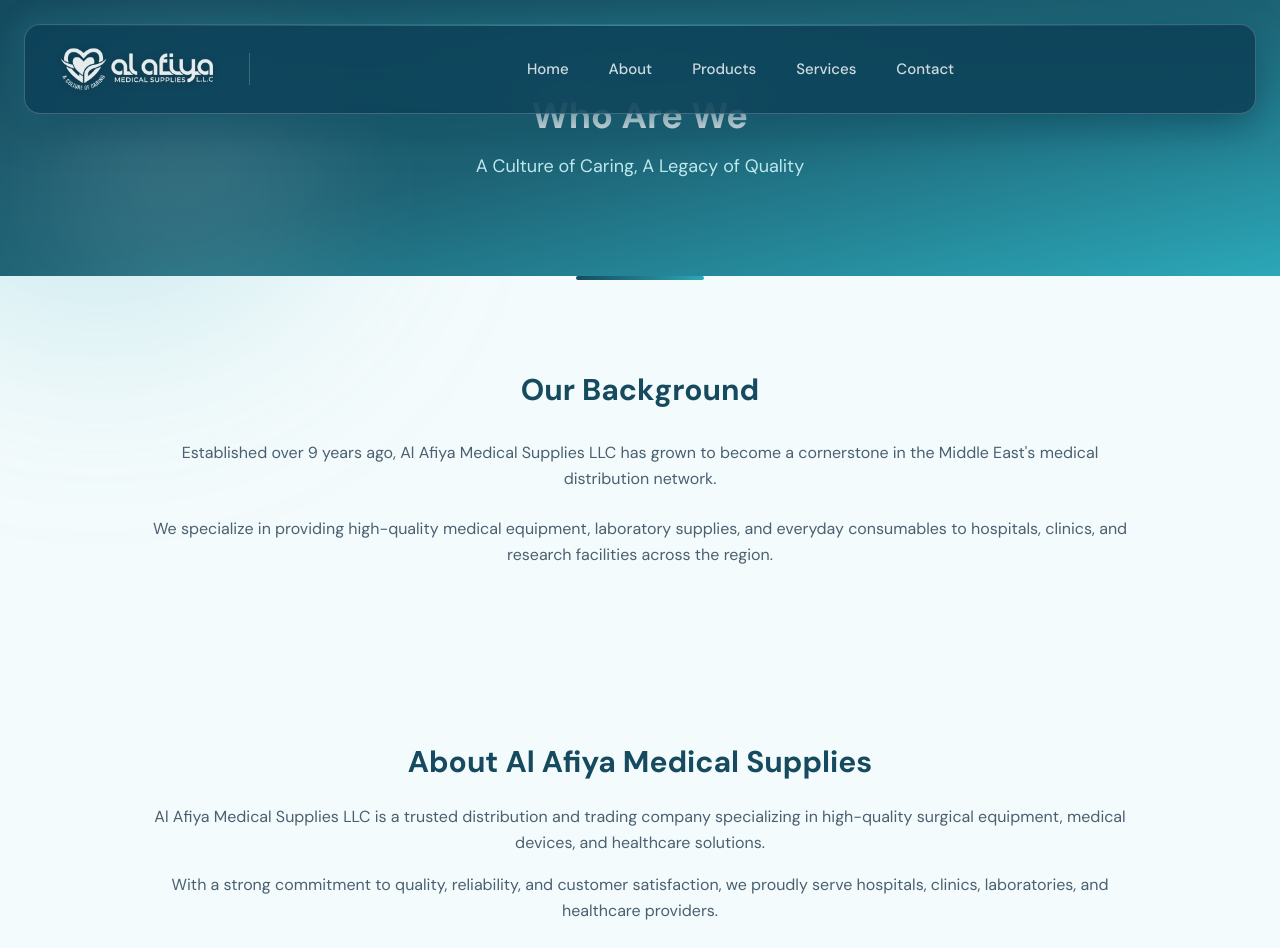
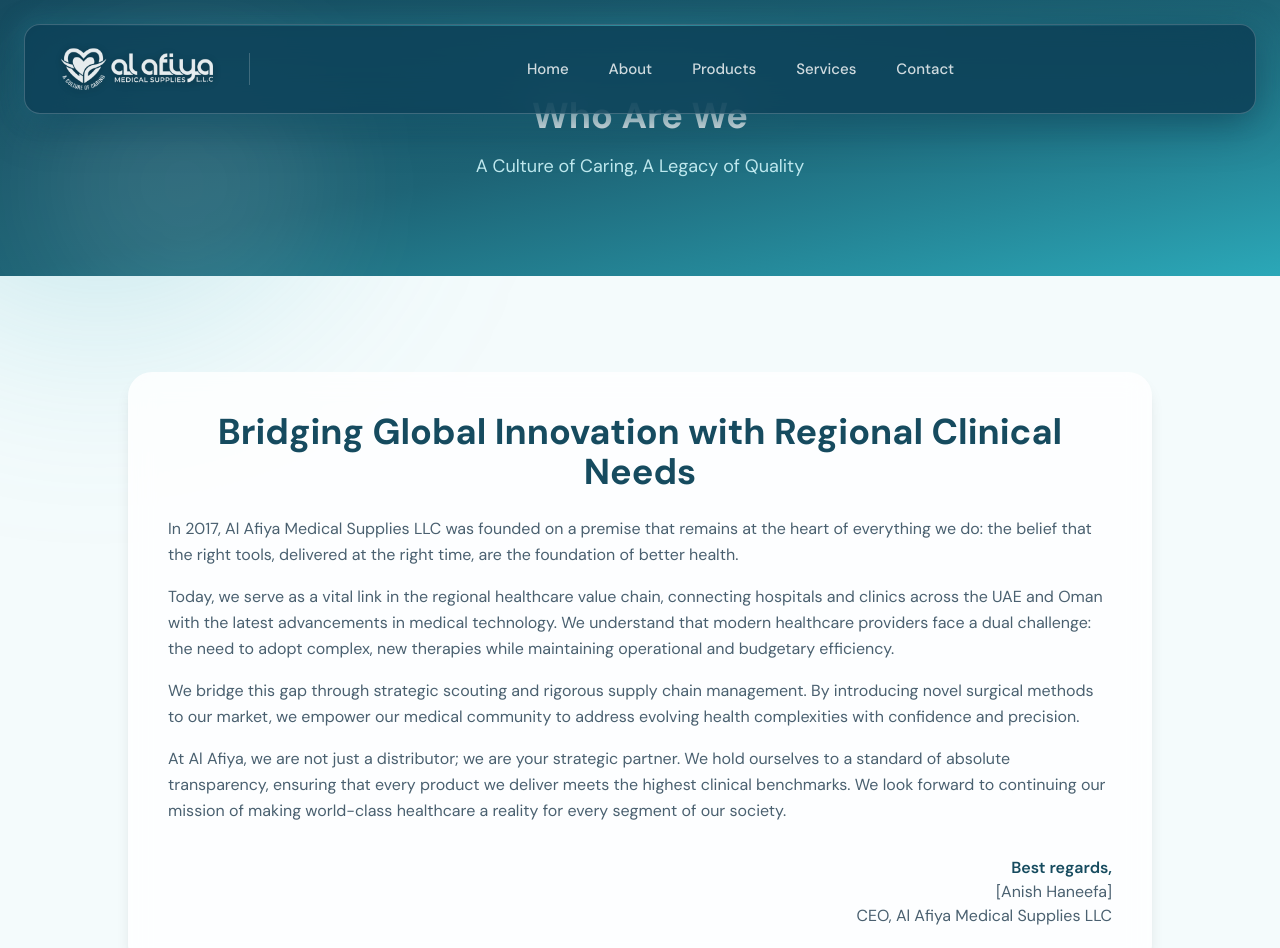
Before and after one commit to Ash-JP/afiyamed-web, a Next.js app: page /about in a window 1280 px wide. Shown: the top 948 px of the page. Built offline with nearby package versions, Linux system fonts and the light colour scheme.

Commit message:
company message

```diff
--- a/src/app/about/page.tsx
+++ b/src/app/about/page.tsx
@@ -45,6 +45,54 @@
                     </p>
                 </div>
 
+            </section>
+
+            {/* ✅ COMPANY MESSAGE */}
+            <section className="py-24 px-6">
+                <div className="max-w-5xl mx-auto bg-white/80 backdrop-blur-md rounded-3xl shadow-lg p-10">
+
+                    <h2 className="text-3xl md:text-4xl font-bold text-[#164B5F] mb-6 text-center">
+                        Bridging Global Innovation with Regional Clinical Needs
+                    </h2>
+
+                    <p className="text-[#4A6070] leading-relaxed mb-4">
+                        In 2017, Al Afiya Medical Supplies LLC was founded on a premise that remains at the heart of everything we do:
+                        the belief that the right tools, delivered at the right time, are the foundation of better health.
+                    </p>
+
+                    <p className="text-[#4A6070] leading-relaxed mb-4">
+                        Today, we serve as a vital link in the regional healthcare value chain, connecting hospitals and clinics across
+                        the UAE and Oman with the latest advancements in medical technology. We understand that modern healthcare
+                        providers face a dual challenge: the need to adopt complex, new therapies while maintaining operational
+                        and budgetary efficiency.
+                    </p>
+
+                    <p className="text-[#4A6070] leading-relaxed mb-4">
+                        We bridge this gap through strategic scouting and rigorous supply chain management. By introducing novel
+                        surgical methods to our market, we empower our medical community to address evolving health complexities
+                        with confidence and precision.
+                    </p>
+
+                    <p className="text-[#4A6070] leading-relaxed mb-6">
+                        At Al Afiya, we are not just a distributor; we are your strategic partner. We hold ourselves to a standard
+                        of absolute transparency, ensuring that every product we deliver meets the highest clinical benchmarks.
+                        We look forward to continuing our mission of making world-class healthcare a reality for every segment
+                        of our society.
+                    </p>
+
+                    <div className="text-right mt-8">
+                        <p className="font-semibold text-[#164B5F]">
+                            Best regards,
+                        </p>
+                        <p className="text-[#4A6070]">
+                            [Anish Haneefa]
+                        </p>
+                        <p className="text-[#4A6070]">
+                            CEO, Al Afiya Medical Supplies LLC
+                        </p>
+                    </div>
+
+                </div>
             </section>
             {/* ✅ OUR BACKGROUND */}
             <section className="relative py-24">
```
